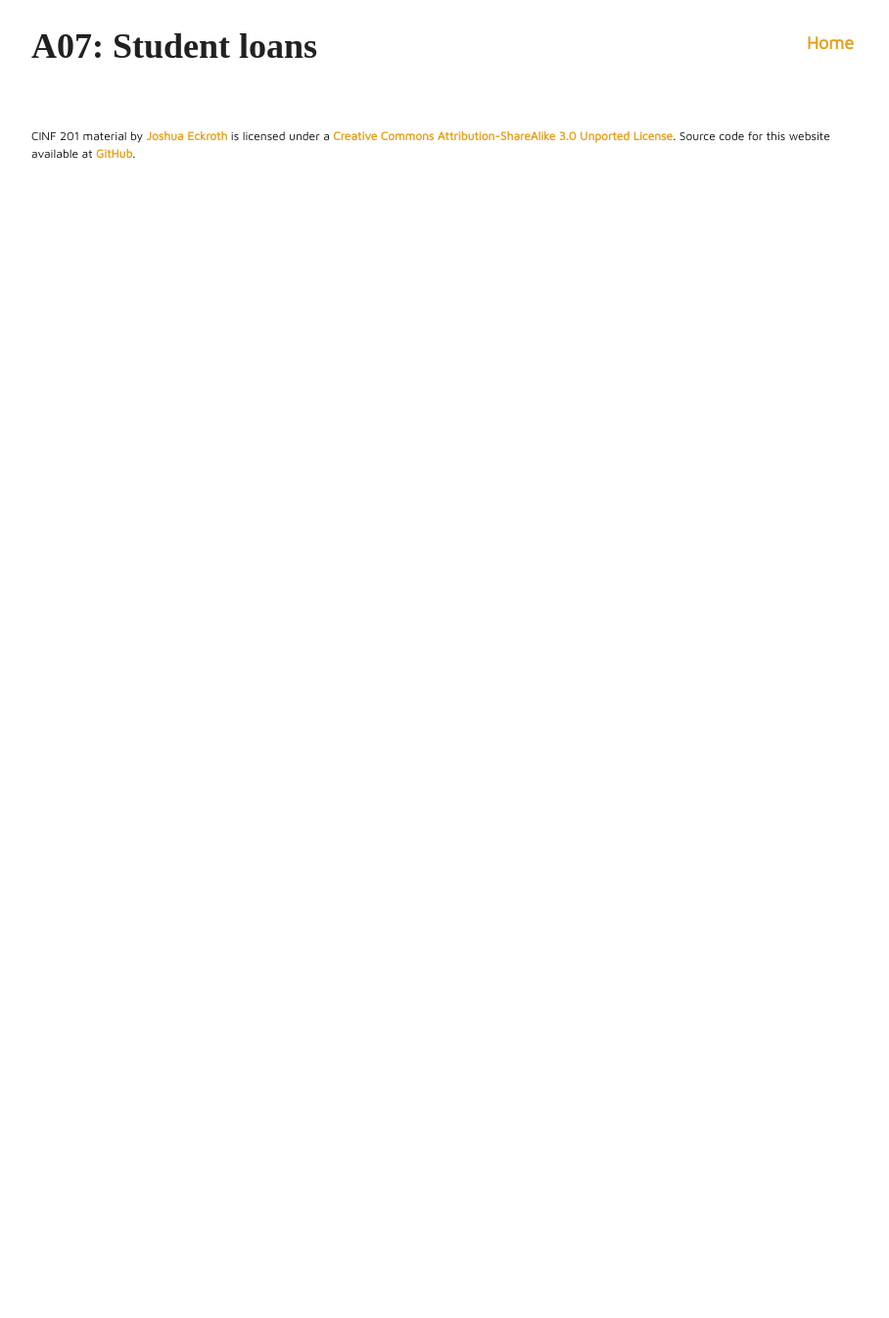
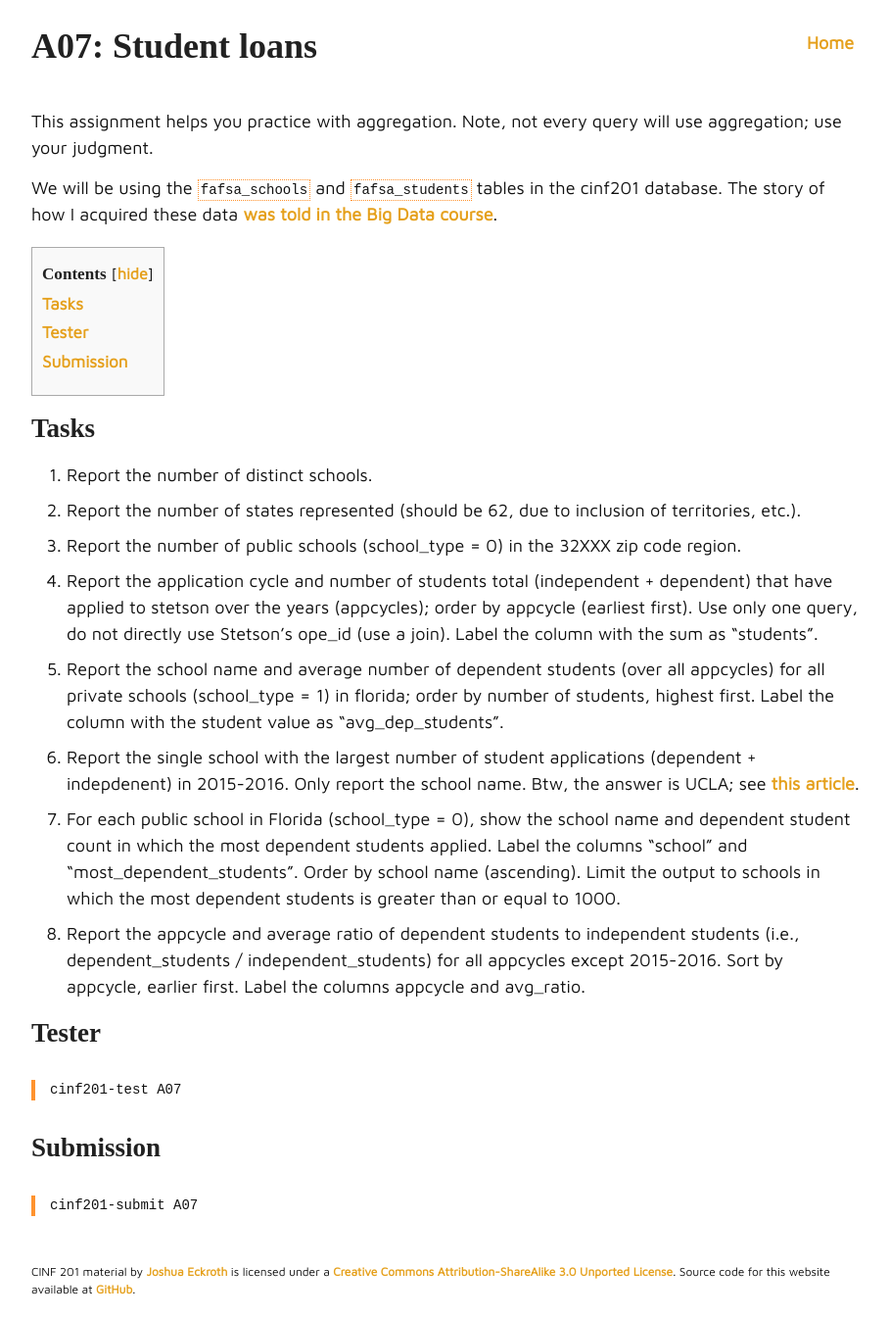
Before and after one commit to joshuaeckroth/cinf201-website, a Jekyll site: the page built from assignments/a07.markdown, in a window 1280 px wide. Shown: the whole page at 98% size, without its empty margins (183-1091 px from the left). Built offline with Jekyll 4.4.1, drawn with Linux system fonts in a browser that asks for light colours; some web fonts are replaced; before the commit the page ends 900 px from its top, so only the background shows below that.

Commit message:
Finished A07; added a few bullets about joins

```diff
--- a/assignments/a07.markdown
+++ b/assignments/a07.markdown
@@ -6,3 +6,30 @@ categories: [assignments]
 ---
 
 # A07: Student loans
+
+This assignment helps you practice with aggregation. Note, not every query will use aggregation; use your judgment.
+
+We will be using the `fafsa_schools` and `fafsa_students` tables in the cinf201 database. The story of how I acquired these data [was told in the Big Data course](http://cinf401.artifice.cc/notes/demo-student-loans.html).
+
+## Tasks
+
+1. Report the number of distinct schools.
+2. Report the number of states represented (should be 62, due to inclusion of territories, etc.).
+3. Report the number of public schools (school\_type = 0) in the 32XXX zip code region.
+4. Report the application cycle and number of students total (independent + dependent) that have applied to stetson over the years (appcycles); order by appcycle (earliest first). Use only one query, do not directly use Stetson's ope\_id (use a join). Label the column with the sum as "students".
+5. Report the school name and average number of dependent students (over all appcycles) for all private schools (school\_type = 1) in florida; order by number of students, highest first. Label the column with the student value as "avg\_dep\_students".
+6. Report the single school with the largest number of student applications (dependent + indepdenent) in 2015-2016. Only report the school name. Btw, the answer is UCLA; see [this article](http://newsroom.ucla.edu/releases/ucla-receives-record-number-of-applications-for-2015).
+7. For each public school in Florida (school\_type = 0), show the school name and dependent student count in which the most dependent students applied. Label the columns "school" and "most\_dependent\_students". Order by school name (ascending). Limit the output to schools in which the most dependent students is greater than or equal to 1000.
+8. Report the appcycle and average ratio of dependent students to independent students (i.e., dependent\_students / independent\_students) for all appcycles except 2015-2016. Sort by appcycle, earlier first. Label the columns appcycle and avg\_ratio.
+
+## Tester
+
+~~~
+cinf201-test A07
+~~~
+
+## Submission
+
+~~~
+cinf201-submit A07
+~~~
```
Also changed, not shown: notes/joins.md (+15 -0 lines).
